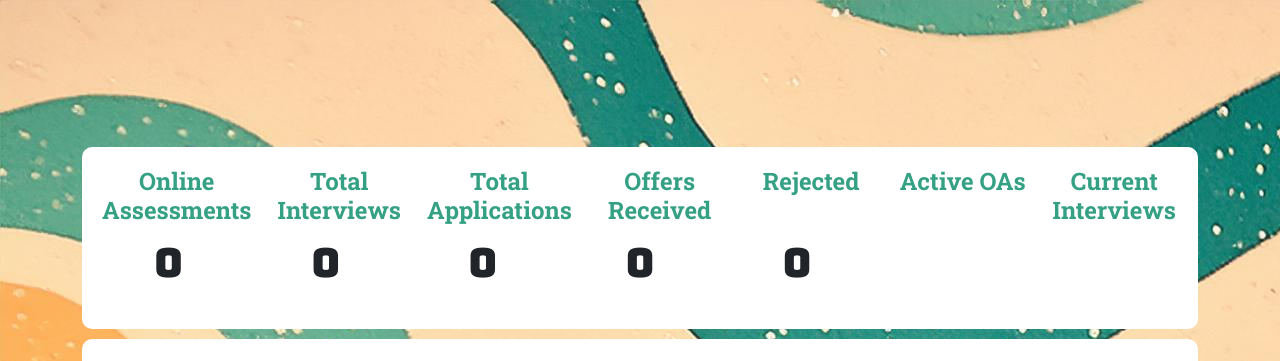
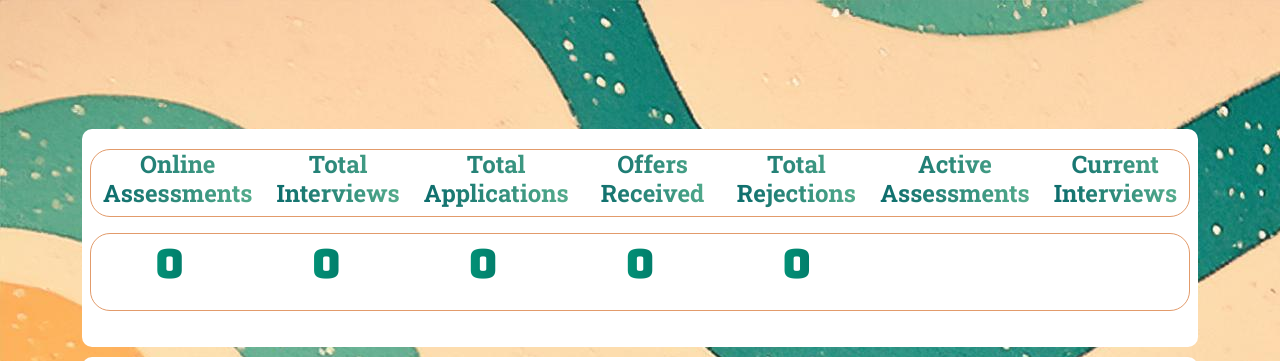
Before and after one commit to LakshyaG42/ApplicationTracker, a React (Create React App) app in the folder internship-tracker/frontend/: page / in a window 1280 px wide. Both pictures are taken after typing "name@example.com", "Sample123" into the empty fields and a click on the button "SAMPLE DATA". Shown: the top 361 px of the page. Built offline with nearby package versions, Linux system fonts and the light colour scheme; no server answers.

Commit message:
UI changes no alter stats button yet

```diff
--- a/internship-tracker/frontend/src/components/ApplicationList.js
+++ b/internship-tracker/frontend/src/components/ApplicationList.js
@@ -269,7 +269,7 @@
                                                 <small className="oaDates" style={{ fontStyle: 'italic' }}>
                                                     &emsp;{app.oaDueDate ? (
                                                         app.oaCompleted ? 'Assessment Completed' : `Assessment Due Date: ${new Date(app.oaDueDate).toUTCString().substring(4, 16)}`
-                                                    ) : 'Assessment Due Date: null'}
+                                                    ) : 'Assessment Due Date: not set'}
                                                 </small>
                                                 )}
                                                 {app.currentStatus === 'Interview Scheduled' && (
--- /dev/null
+++ b/internship-tracker/frontend/src/components/Stats.css
@@ -0,0 +1,25 @@
+.stat-row {
+    display: flex;
+    flex-wrap: wrap-reverse;
+    justify-content: space-evenly;
+    margin-bottom: 1rem;
+    border: 1px solid #e29b6b ;
+    border-radius: 20px;
+    box-shadow: #005555;
+}
+
+.stat-value {
+    background: -webkit-linear-gradient(left, #04b98c, #005555);
+    -webkit-background-clip: text;
+    -webkit-text-fill-color: transparent;
+    align-items: center;
+    display: flex;
+    justify-content: center;
+
+
+}
+.stat-name {
+    background: -webkit-linear-gradient(right, #54ac8c, #0c6c6c);
+    -webkit-background-clip: text;
+    -webkit-text-fill-color: transparent;
+}
--- a/internship-tracker/frontend/src/components/Stats.js
+++ b/internship-tracker/frontend/src/components/Stats.js
@@ -1,5 +1,6 @@
 import React, { useState, useEffect } from 'react';
 import { Row, Col } from 'react-bootstrap';
+import './Stats.css';
 
 const Stats = ({ stat }) => {
     const [stats, setStats] = useState({
@@ -38,12 +39,12 @@
           </Col>
           <Col>
             <div className="stat-column">
-              <h3 className="stat-name">Rejected</h3>
+              <h3 className="stat-name">Total Rejections</h3>
             </div>
           </Col>
           <Col>
             <div className="stat-column">
-              <h3 className="stat-name">Active OAs</h3>
+              <h3 className="stat-name">Active Assessments</h3>
             </div>
           </Col>
           <Col>
```
